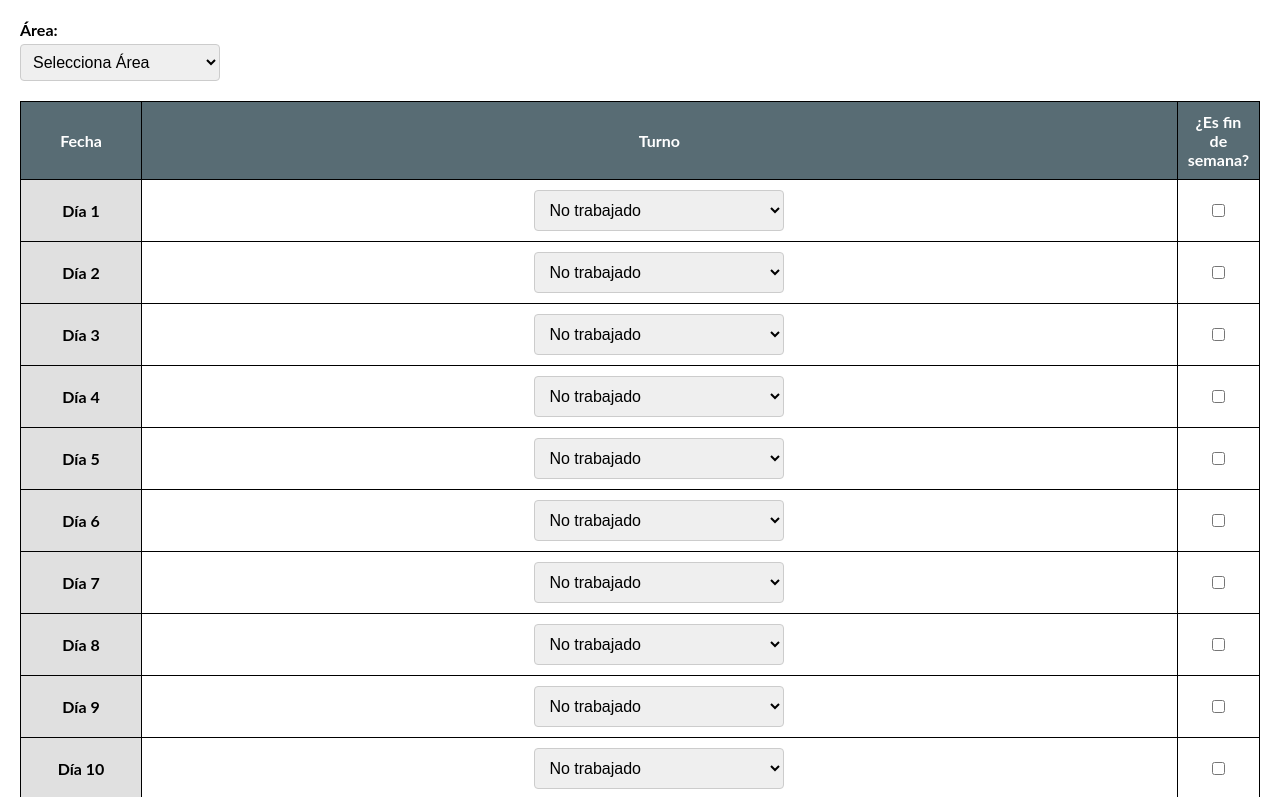
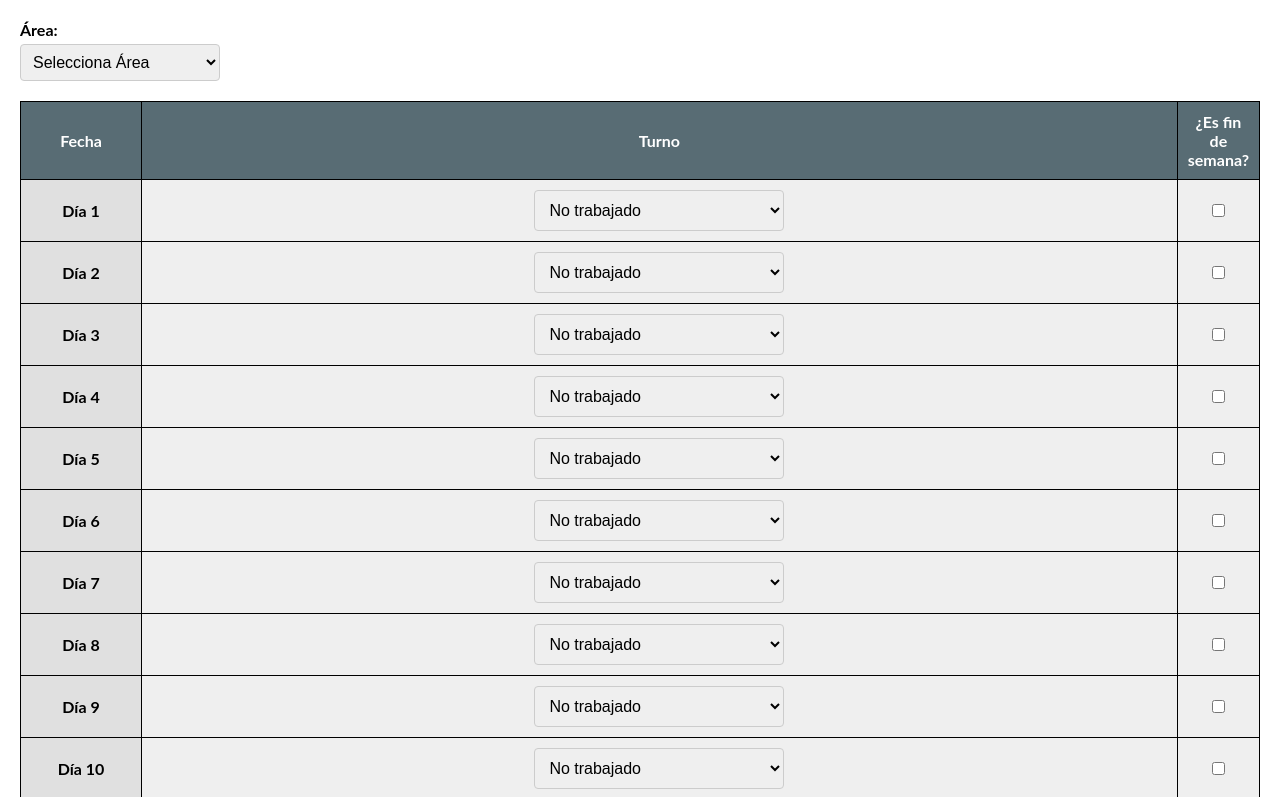
Before and after one commit to bcn1hr/calculadora-nocturnidad-wp, a plain HTML site: page index.html in a window 1280 px wide. Shown: the top 797 px of the page. Drawn offline with Linux system fonts and the light colour scheme.

Commit message:
Fondo oscurecido

```diff
--- a/index.html
+++ b/index.html
@@ -41,6 +41,12 @@
             background-color: #e0e0e0;
             font-weight: bold;
             width: 100px;
+        }
+
+        /* Gris con transparencia para el fondo */
+        td:nth-child(2),
+        td:nth-child(3) {
+            background-color: rgba(224, 224, 224, 0.5);
         }
 
         .container {
@@ -93,7 +99,7 @@
             width: 50px;
         }
 
-        /* Align the "next month" checkbox to the right under the last checkbox */
+        /* Alineo el checkbox de fin de semana de abajo a la derecha */
         .next-month-checkbox {
             text-align: right;
             margin-bottom: 20px;
```
